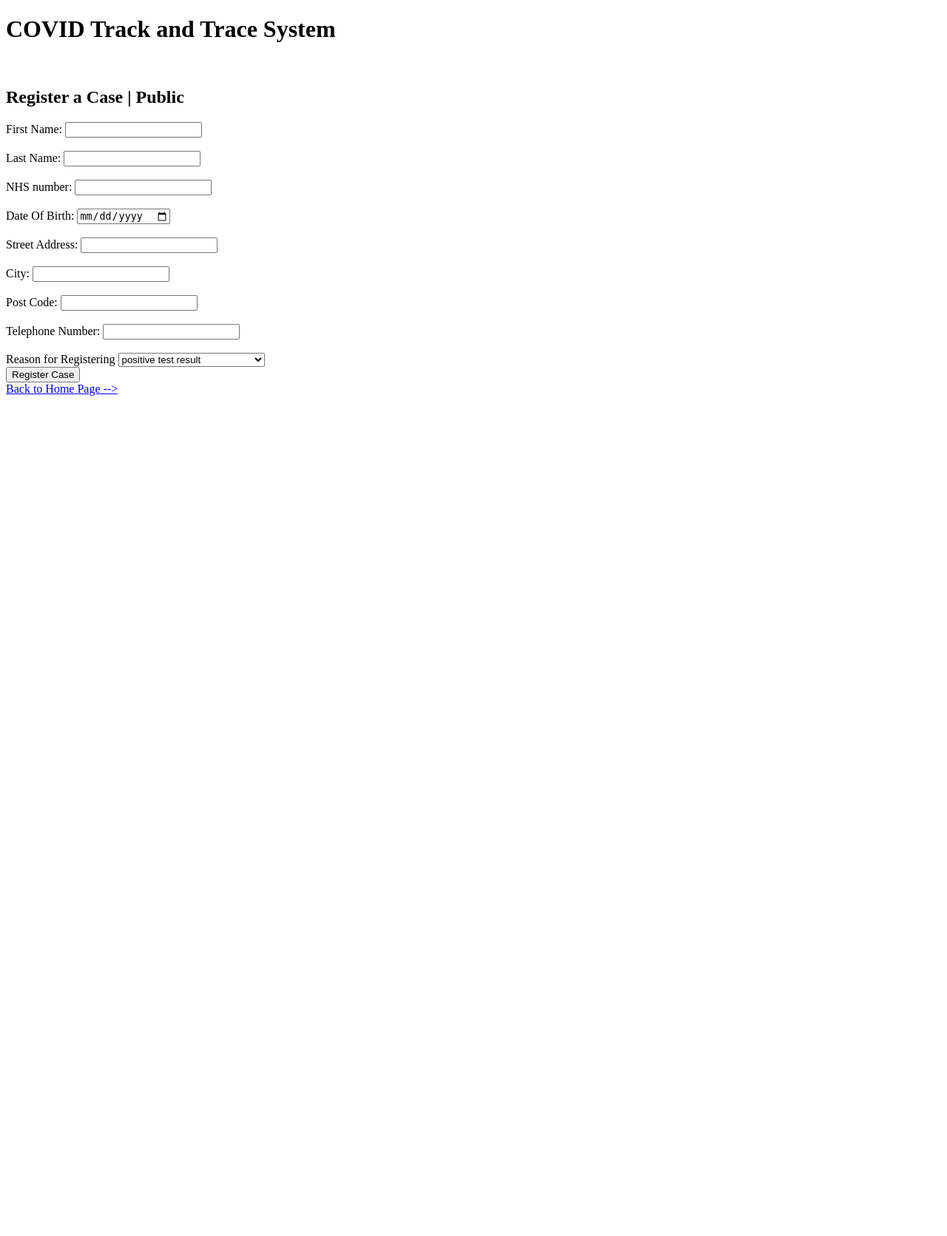
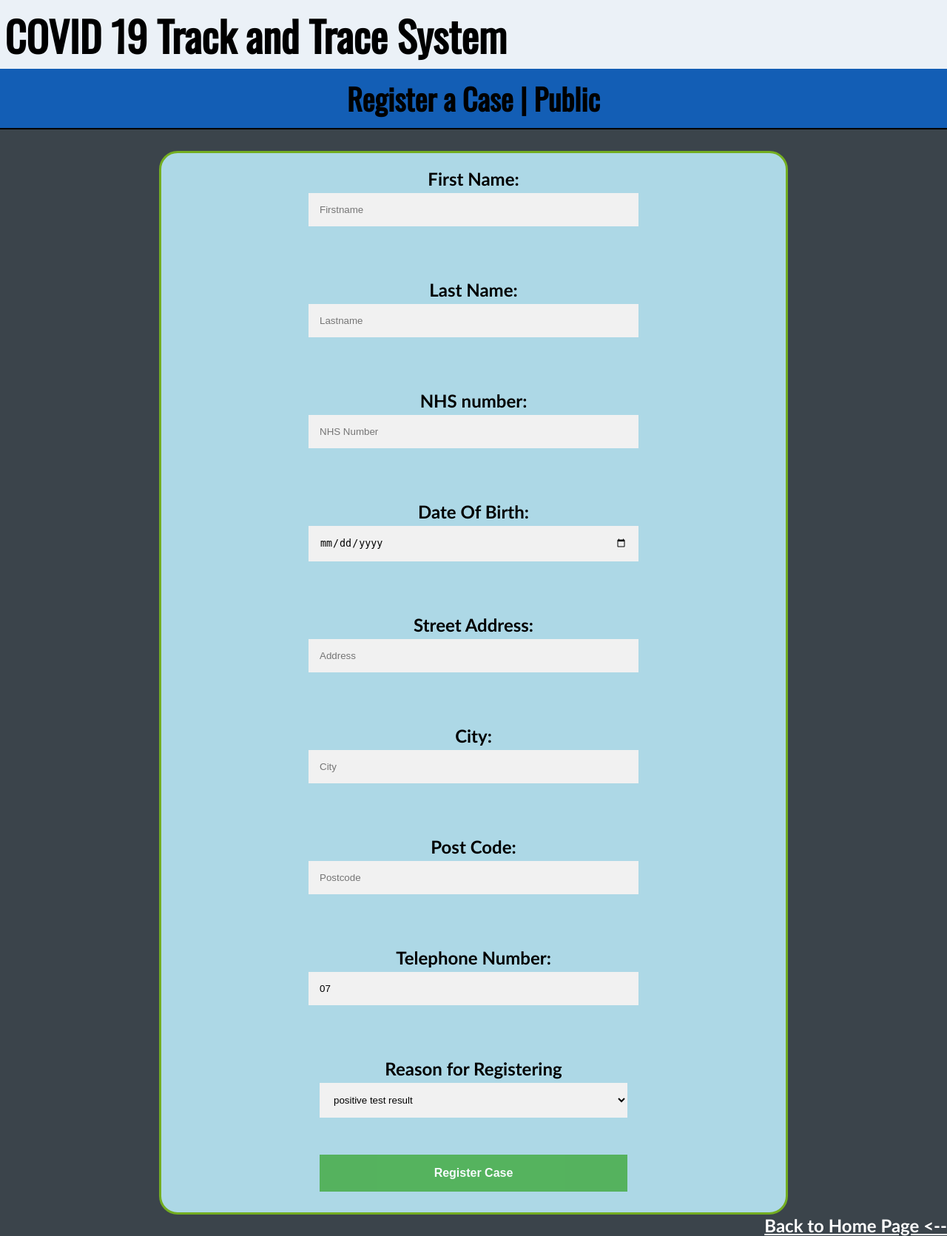
Before and after one commit to myratk/CovidTrackAndTrace, a PHP site: page /PublicPage.php in a window 1280 px wide. Shown: the whole page at 74% size. Before the commit the page ends 535 px from the top, so only its background shows below. Run offline with PHP 8.4, Linux system fonts and the light colour scheme.

Commit message:
public page css

```diff
--- a/LoginPage.php
+++ b/LoginPage.php
@@ -22,8 +22,8 @@ global $errorsLogin;
         require 'errors.php';
         displayErrors($errorsLogin);
         ?>
-        <input class="un " type="text" align="center" placeholder="Username" id="username" name="username">
-        <input class="pass" type="password" align="center" placeholder="Password" id="password" name="password"><br><br><br>
+        <input class="un " type="text" align="center" placeholder="Username" id="username" name="username" required>
+        <input class="pass" type="password" align="center" placeholder="Password" id="password" name="password" required><br><br><br>
         <button type="submit" class="submit" name="login_staff" align="center">Login</button>
     </form>
 </div>
--- a/PublicPage.php
+++ b/PublicPage.php
@@ -10,51 +10,60 @@ global $errorsReg;
 <head>
 <meta charset="UTF-8">
 <title>Register your Case</title>
+    <link rel="stylesheet" type="text/css" href="Register_design.css?v=<?php echo time(); ?>">
+    <link href='https://fonts.googleapis.com/css?family=Oswald' rel='stylesheet'>
 </head>
 
 <body>
-<h1>COVID Track and Trace System</h1><br>
-<h2>Register a Case | Public</h2>
+<h1>COVID 19 Track and Trace System</h1>
 
 <form method="post" action="PublicPage.php">
     <?php
     require 'errors.php';
     displayErrors($errorsReg);
     ?>
+
+    <div class="title_of_regis">
+        <center>  <h2>Register a Case | Public</h2> </center>
+    </div>
+    <hr>
+    <br>
+    <center>
+    <div class="container">
     <div>
-        <label for="fname">First Name: </label>
-        <input type="text" id="fname" name="fname"><br><br>
+        <label for="fname">First Name: </label><br>
+        <input type="text" id="fname" name="fname" placeholder="Firstname" size="30" required><br><br>
     </div>
     <div>
-        <label for="lname">Last Name: </label>
-        <input type="text" id="lname" name="lname"><br><br>
+        <label for="lname">Last Name: </label><br>
+        <input type="text" id="lname" name="lname" placeholder="Lastname" size="30" required><br><br>
     </div>
     <div>
-        <label for="NHSnum">NHS number: </label>
-        <input type="text" id="NHSnum" name="NHSnum"><br><br>
+        <label for="NHSnum">NHS number: </label><br>
+        <input type="text" id="NHSnum" name="NHSnum" placeholder="NHS Number" size="10" required><br><br>
     </div>
     <div>
-        <label for="DOB">Date Of Birth: </label>
-        <input type="date" id="DOB" name="DOB"><br><br>
+        <label for="DOB">Date Of Birth: </label><br>
+        <input type="date" id="DOB" name="DOB" required><br><br>
     </div>
     <div>
-        <label for="streetAdd">Street Address: </label>
-        <input type="text" id="streetAdd" name="streetAdd"><br><br>
+        <label for="streetAdd">Street Address: </label><br>
+        <input type="text" id="streetAdd" name="streetAdd" placeholder="Address" size="50" required><br><br>
     </div>
     <div>
-        <label for="city">City: </label>
-        <input type="text" id="city" name="city"><br><br>
+        <label for="city">City: </label><br>
+        <input type="text" id="city" name="city" placeholder="City" size="30" required><br><br>
     </div>
     <div>
-        <label for="postcode">Post Code: </label>
-        <input type="text" id="postcode" name="postcode"><br><br>
+        <label for="postcode">Post Code: </label><br>
+        <input type="text" id="postcode" name="postcode" placeholder="Postcode" size="10" required><br><br>
     </div>
     <div>
-        <label for="telephone">Telephone Number: </label>
-        <input type="tel" id="telephone" name="telephone"><br><br>
+        <label for="telephone">Telephone Number: </label><br>
+        <input type="tel" id="telephone" name="telephone" placeholder="Phone" value="07" size="11" required><br><br>
     </div>
     <div>
-        <label for="reason">Reason for Registering</label>
+        <label for="reason">Reason for Registering</label><br>
         <select id="reason" name="reason">
             <option value="positive test result">positive test result</option>
             <option value="contact with a confirmed case">contact with a confirmed case</option>
@@ -64,9 +73,11 @@ global $errorsReg;
     <div>
         <button type="submit" class="registerBtn" name="reg_case">Register Case</button>
     </div>
+    </div>
+    </center>
 </form>
 
-<a href="Homepage.php">Back to Home Page --> </a>
+<a href="Homepage.php">Back to Home Page <-- </a>
 
 </body>
 </html>
--- /dev/null
+++ b/Register_design.css
@@ -0,0 +1,83 @@
+body{
+    font-family: Calibri, Helvetica, sans-serif;
+    background-color: 	#3b444b;
+    margin: 0;
+    font-weight: bold;
+    font-size: 3vh;
+}
+a{
+    color: white;
+    float: right;
+}
+h1{
+    margin: 0;
+    font-weight: bolder;
+    font-size: 7vh;
+    font-family: 'Oswald';
+    color: black;
+    padding-top: 0.5%;
+    padding-left: 0.5%;
+    padding-bottom: 0.3%;
+    background-color: #EBF1F7;
+
+}
+h2{
+    margin: 0;
+    font-size: 5vh;
+    font-family: 'Oswald';
+}
+.title_of_regis{
+    margin: 0;
+    font-size: 5vh;
+    font-family: 'Oswald';
+    width: 100%;
+    background-color: #135EB5;
+    padding-left: 0;
+    padding-right: 0;
+    overflow: auto;
+
+}
+.container {
+    margin: 0;
+    width: 65%;
+    background-color: lightblue;
+    padding-left: 0.5%;
+    padding-right: 0.5%;
+    border: 3px solid #73AD21;
+    border-radius: 25px;
+}
+
+input[type=text], input[type=password], input[type=tel],input[type=date],select {
+    width: 50%;
+    padding: 15px;
+    margin: 5px 0 22px 0;
+    display: inline-block;
+    border: none;
+    background: #f1f1f1;
+}
+input[type=text]:focus, input[type=password]:focus,select:focus {
+    background-color: #d5d7d7;
+    outline: none;
+}
+div {
+    padding: 10px 0;
+}
+hr {
+    border: 1px solid black;
+    margin: 0;
+}
+.registerBtn {
+    background-color: #4CAF50;
+    color: white;
+    font-size: 2vh;
+    font-weight: bold;
+    padding: 16px 20px;
+    margin: 8px 0;
+    border: none;
+    cursor: pointer;
+    width: 50%;
+    opacity: 0.9;
+}
+.registerBtn:hover {
+    opacity: 1;
+}
--- a/server.php
+++ b/server.php
@@ -35,9 +35,8 @@ if (isset($_POST['login_staff'])) {
     $username = $_REQUEST['username'];
     $password = $_REQUEST['password'];
 
-    if (empty($username) && empty($password)) { array_push($errorsLogin,"Username and Password are required"); }
-    else if (empty($username)) { array_push($errorsLogin, "Username is required"); }
-    else if (empty($password)) { array_push($errorsLogin, "Password is required"); }
+    if (empty($username)) { array_push($errorsLogin, "Username is required"); }
+    if (empty($password)) { array_push($errorsLogin, "Password is required"); }
 
     if (count($errorsLogin) == 0) {
         $queryLogin = "SELECT * FROM employee INNER JOIN login USING(loginID) WHERE username=\"" . $username . "\"";
```
